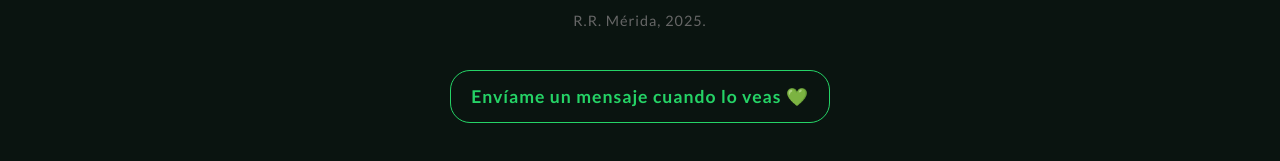
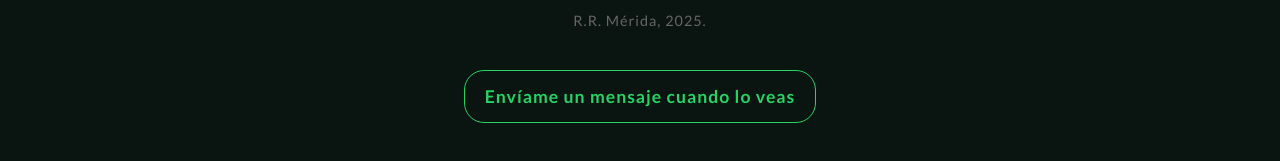
Before and after one commit to rober2305/rosi, a plain HTML site: page index.html in a window 1280 px wide. Shown: the part 4648-4809 px from the top of the page. Drawn offline with nearby package versions, Linux system fonts and the light colour scheme; a web font is replaced by a local one.

Commit message:
Fix HTML formatting and structure

```diff
--- a/index.html
+++ b/index.html
@@ -140,11 +140,12 @@
         <br>
         <a href="https://wa.me/584149788617?text=Ya%20vi%20tu%20diario%20%E2%9C%A8%F0%9F%98%8D" target="_blank"
             style="text-decoration: none; color: #25D366; font-weight: bold; font-size: 1.1rem; border: 1px solid #25D366; padding: 10px 20px; border-radius: 20px; transition: all 0.3s; display: inline-block; margin-top: 10px;">
-            Envíame un mensaje cuando lo veas 💚
+            Envíame un mensaje cuando lo veas
         </a>
     </footer>
 
     <script src="script.js"></script>
 </body>
 
+
 </html>
```
